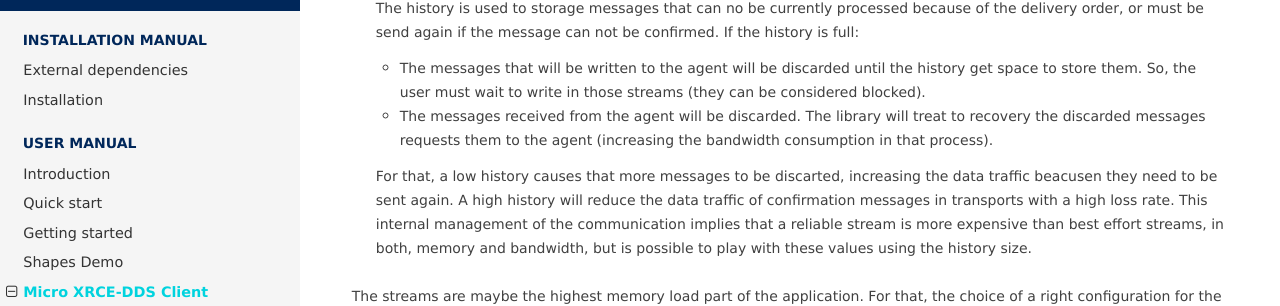
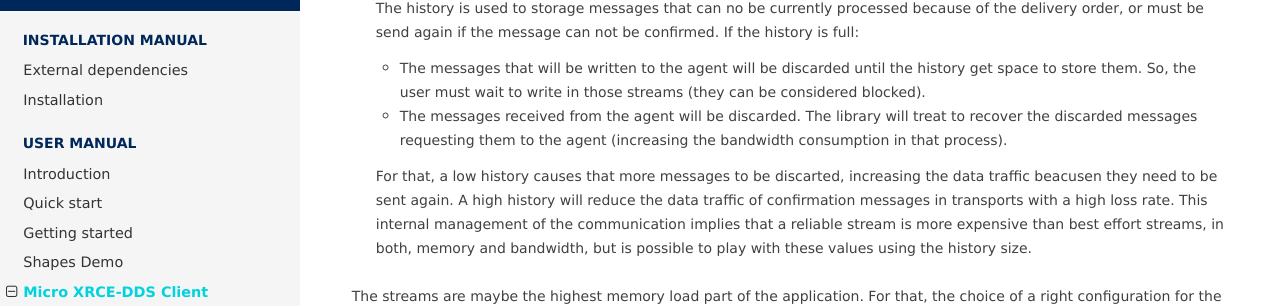
Before and after one commit to eProsima/Micro-XRCE-DDS-docs, a Sphinx documentation site: the page built from docs/client.rst, in a window 1280 px wide and 900 px high, scrolled down 2643 px. Shown: the part 152-458 px from the top of the window. Built offline with Sphinx 7.4.7 and the Read the Docs theme 2.0.0, drawn with Linux system fonts in a browser that asks for light colours.

Commit message:
Update docs/client.rst
Co-Authored-By: lemunozm <lemunozm@gmail.com>

```diff
--- a/docs/client.rst
+++ b/docs/client.rst
@@ -129,7 +129,7 @@ There are two types of streams: best effort and reliable streams and you can cre
     So, the user must wait to write in those streams (they can be considered blocked).
 
   * The messages received from the agent will be discarded.
-    The library will treat to recovery the discarded messages requests them to the agent (increasing the bandwidth consumption in that process).
+    The library will treat to recover the discarded messages requesting them to the agent (increasing the bandwidth consumption in that process).
 
   For that, a low history causes that more messages to be discarted, increasing the data traffic beacusen they need to be sent again.
   A high history will reduce the data traffic of confirmation messages in transports with a high loss rate.
```
